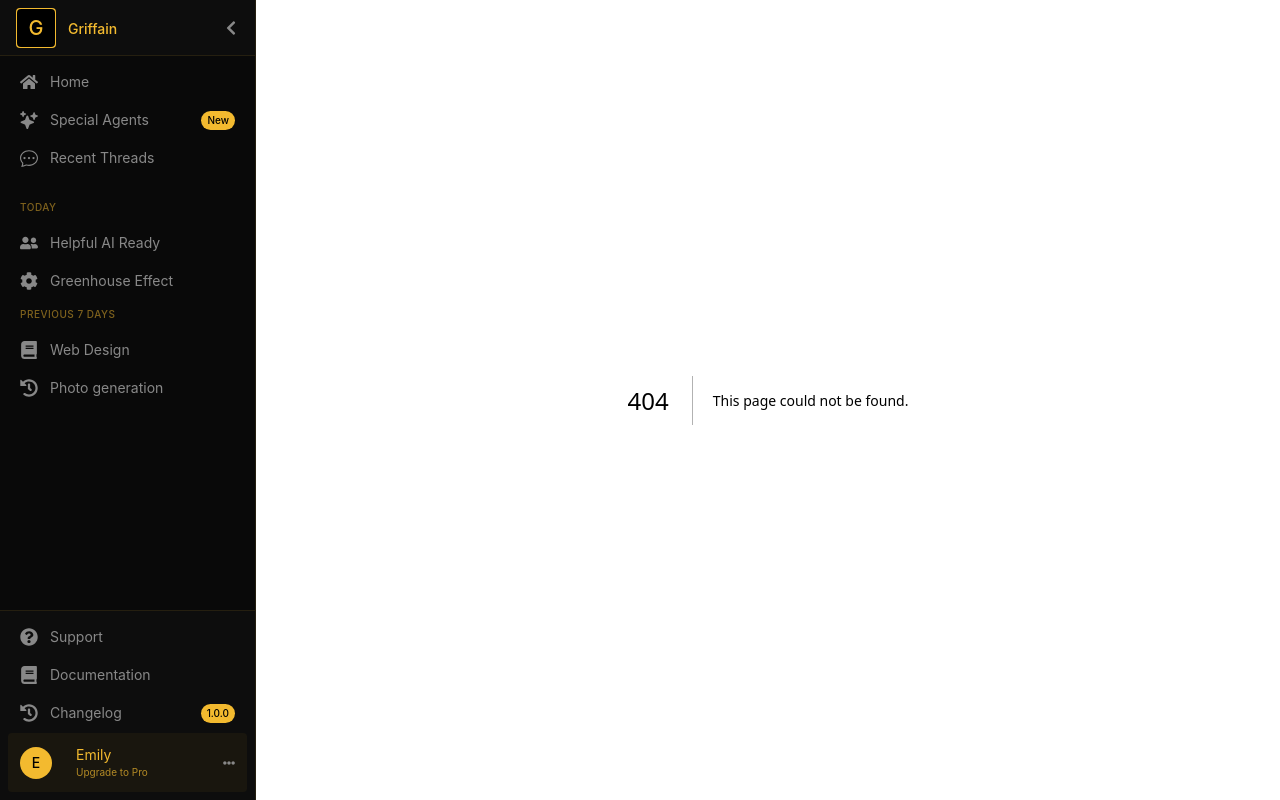
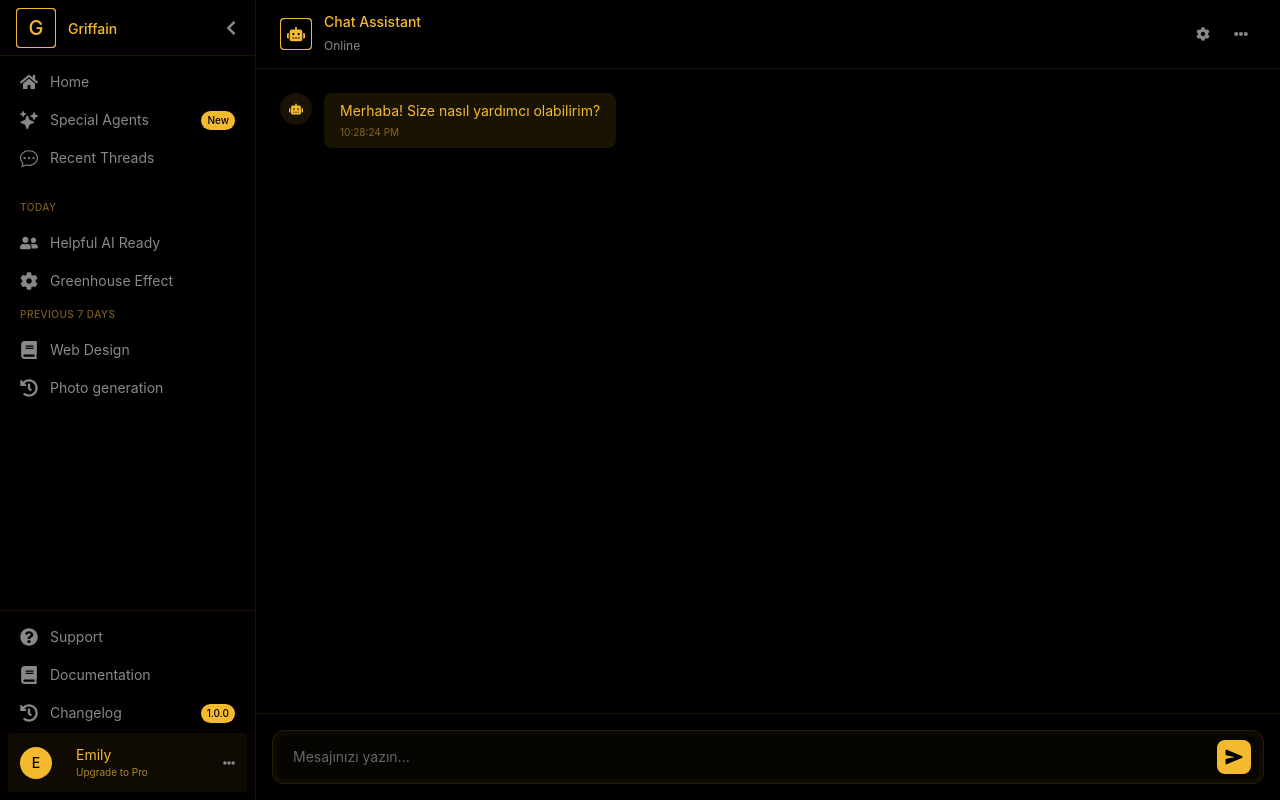
Before and after one commit to enesbugrac/ai-agent-app, a Next.js app: page /chat in a window 1280 px wide. Before the commit this address had no page. Built offline with nearby package versions, Linux system fonts and the light colour scheme.

Commit message:
feat: chat page created

```diff
--- /dev/null
+++ b/app/api/chat/route.ts
@@ -0,0 +1,23 @@
+import { NextResponse } from "next/server";
+
+const API_URL = "https://aigen-backend-li85.onrender.com/chat/tools";
+
+export async function POST(request: Request) {
+  try {
+    const body = await request.json();
+
+    const response = await fetch(API_URL, {
+      method: "POST",
+      headers: {
+        "Content-Type": "application/json",
+      },
+      body: JSON.stringify(body),
+    });
+
+    const data = await response.json();
+    return NextResponse.json(data);
+  } catch (error) {
+    console.error("API Error:", error);
+    return NextResponse.json({ error: "Internal Server Error" }, { status: 500 });
+  }
+}
--- /dev/null
+++ b/app/chat/page.tsx
@@ -0,0 +1,227 @@
+"use client";
+
+import { useState, useRef, useEffect } from "react";
+import { IoSend } from "react-icons/io5";
+import { FaRobot, FaUser, FaEllipsisH, FaCog } from "react-icons/fa";
+
+interface Message {
+  id: number;
+  text: string;
+  sender: "user" | "ai";
+  timestamp: Date;
+  isLoading?: boolean;
+}
+
+export default function ChatPage() {
+  const [messages, setMessages] = useState<Message[]>([
+    {
+      id: 1,
+      text: "Merhaba! Size nasıl yardımcı olabilirim?",
+      sender: "ai",
+      timestamp: new Date(),
+    },
+  ]);
+  const [input, setInput] = useState("");
+  const [isTyping, setIsTyping] = useState(false);
+  const messagesEndRef = useRef<HTMLDivElement>(null);
+  const [streamingText, setStreamingText] = useState("");
+  const [isStreaming, setIsStreaming] = useState(false);
+
+  const scrollToBottom = () => {
+    messagesEndRef.current?.scrollIntoView({ behavior: "smooth" });
+  };
+
+  useEffect(() => {
+    scrollToBottom();
+  }, [messages, isStreaming]);
+
+  const simulateStream = (text: string) => {
+    setIsStreaming(true);
+    setStreamingText("");
+    let index = 0;
+    const words = text.split(" ");
+    let currentText = "";
+
+    const interval = setInterval(() => {
+      if (index < words.length) {
+        currentText += words[index] + " ";
+        setStreamingText(currentText);
+        index++;
+      } else {
+        clearInterval(interval);
+        setIsStreaming(false);
+        setMessages((prev) => [
+          ...prev,
+          {
+            id: Date.now() + 1,
+            text: currentText.trim(),
+            sender: "ai",
+            timestamp: new Date(),
+          },
+        ]);
+      }
+    }, 50); // Her kelime için 50ms bekle
+  };
+
+  const fetchAIResponse = async (userMessage: string) => {
+    try {
+      const response = await fetch("/api/chat", {
+        method: "POST",
+        headers: {
+          "Content-Type": "application/json",
+        },
+        body: JSON.stringify({ prompt: userMessage }),
+      });
+
+      const data = await response.json();
+      if (!response.ok) throw new Error(data.error);
+
+      return data.result;
+    } catch (error) {
+      console.error("API Error:", error);
+      return "Üzgünüm, şu anda yanıt veremiyorum. Lütfen daha sonra tekrar deneyin.";
+    }
+  };
+
+  const handleSend = () => {
+    if (!input.trim()) return;
+
+    const userMessage = input;
+    setMessages((prev) => [
+      ...prev,
+      {
+        id: Date.now(),
+        text: userMessage,
+        sender: "user",
+        timestamp: new Date(),
+      },
+    ]);
+    setInput("");
+
+    setIsTyping(true);
+    fetchAIResponse(userMessage).then((aiResponse) => {
+      setIsTyping(false);
+      simulateStream(aiResponse);
+    });
+  };
+
+  return (
+    <div className="flex flex-col h-full bg-black">
+      {/* Chat Header */}
+      <div className="bg-black/50 border-b border-[#F3BA2F]/10 backdrop-blur-sm px-6 py-3 flex items-center justify-between">
+        <div className="flex items-center gap-3">
+          <div className="w-8 h-8 rounded bg-[#F3BA2F] p-[1px]">
+            <div className="w-full h-full rounded bg-black flex items-center justify-center">
+              <FaRobot className="text-lg text-[#F3BA2F]" />
+            </div>
+          </div>
+          <div>
+            <h1 className="text-[#F3BA2F] font-medium text-sm">Chat Assistant</h1>
+            <span className="text-[#888] text-xs">Online</span>
+          </div>
+        </div>
+        <div className="flex items-center gap-2">
+          <button className="p-2 rounded-lg hover:bg-[#F3BA2F]/10 text-[#888] hover:text-[#F3BA2F] transition-all">
+            <FaCog className="text-sm" />
+          </button>
+          <button className="p-2 rounded-lg hover:bg-[#F3BA2F]/10 text-[#888] hover:text-[#F3BA2F] transition-all">
+            <FaEllipsisH className="text-sm" />
+          </button>
+        </div>
+      </div>
+
+      {/* Chat Messages */}
+      <div className="flex-1 overflow-y-auto p-6 space-y-4">
+        {messages.map((message) => (
+          <div
+            key={message.id}
+            className={`flex items-start gap-3 ${
+              message.sender === "user" ? "flex-row-reverse" : ""
+            }`}
+          >
+            <div
+              className={`w-8 h-8 rounded-full flex items-center justify-center shrink-0 ${
+                message.sender === "user"
+                  ? "bg-[#F3BA2F] text-black"
+                  : "bg-[#F3BA2F]/10 text-[#F3BA2F]"
+              }`}
+            >
+              {message.sender === "user" ? (
+                <FaUser className="text-sm" />
+              ) : (
+                <FaRobot className="text-sm" />
+              )}
+            </div>
+            <div
+              className={`px-4 py-2 rounded-lg max-w-[70%] ${
+                message.sender === "user"
+                  ? "bg-[#F3BA2F] text-black"
+                  : "bg-[#F3BA2F]/10 text-[#F3BA2F]"
+              }`}
+            >
+              <p className="text-sm">{message.text}</p>
+              <span className="text-[10px] opacity-50 mt-1 block">
+                {message.timestamp.toLocaleTimeString()}
+              </span>
+            </div>
+          </div>
+        ))}
+        {(isTyping || isStreaming) && (
+          <div className="flex items-start gap-3">
+            <div className="w-8 h-8 rounded-full flex items-center justify-center shrink-0 bg-[#F3BA2F]/10 text-[#F3BA2F]">
+              <FaRobot className="text-sm" />
+            </div>
+            <div className="px-4 py-2 rounded-lg bg-[#F3BA2F]/10 text-[#F3BA2F]">
+              {isTyping ? (
+                <div className="flex gap-1 items-center">
+                  <div
+                    className="w-2 h-2 rounded-full bg-[#F3BA2F] animate-bounce"
+                    style={{ animationDelay: "0ms" }}
+                  />
+                  <div
+                    className="w-2 h-2 rounded-full bg-[#F3BA2F] animate-bounce"
+                    style={{ animationDelay: "150ms" }}
+                  />
+                  <div
+                    className="w-2 h-2 rounded-full bg-[#F3BA2F] animate-bounce"
+                    style={{ animationDelay: "300ms" }}
+                  />
+                </div>
+              ) : (
+                <div>
+                  <p className="text-sm">{streamingText}</p>
+                  <span className="text-[10px] opacity-50 mt-1 block">
+                    {new Date().toLocaleTimeString()}
+                  </span>
+                </div>
+              )}
+            </div>
+          </div>
+        )}
+        <div ref={messagesEndRef} />
+      </div>
+
+      {/* Chat Input */}
+      <div className="p-4 border-t border-[#F3BA2F]/10">
+        <div className="bg-[#F3BA2F]/5 backdrop-blur-sm rounded-xl p-1 border border-[#F3BA2F]/10">
+          <div className="bg-black/50 rounded-lg flex items-center">
+            <input
+              type="text"
+              value={input}
+              onChange={(e) => setInput(e.target.value)}
+              onKeyPress={(e) => e.key === "Enter" && handleSend()}
+              placeholder="Mesajınızı yazın..."
+              className="flex-1 bg-transparent border-none outline-none text-[#888] placeholder-[#666] text-sm px-4 py-3"
+            />
+            <button
+              onClick={handleSend}
+              className="p-2 mr-2 rounded-lg bg-[#F3BA2F] text-black hover:bg-[#F3BA2F]/90 transition-all"
+            >
+              <IoSend className="text-lg" />
+            </button>
+          </div>
+        </div>
+      </div>
+    </div>
+  );
+}
```
